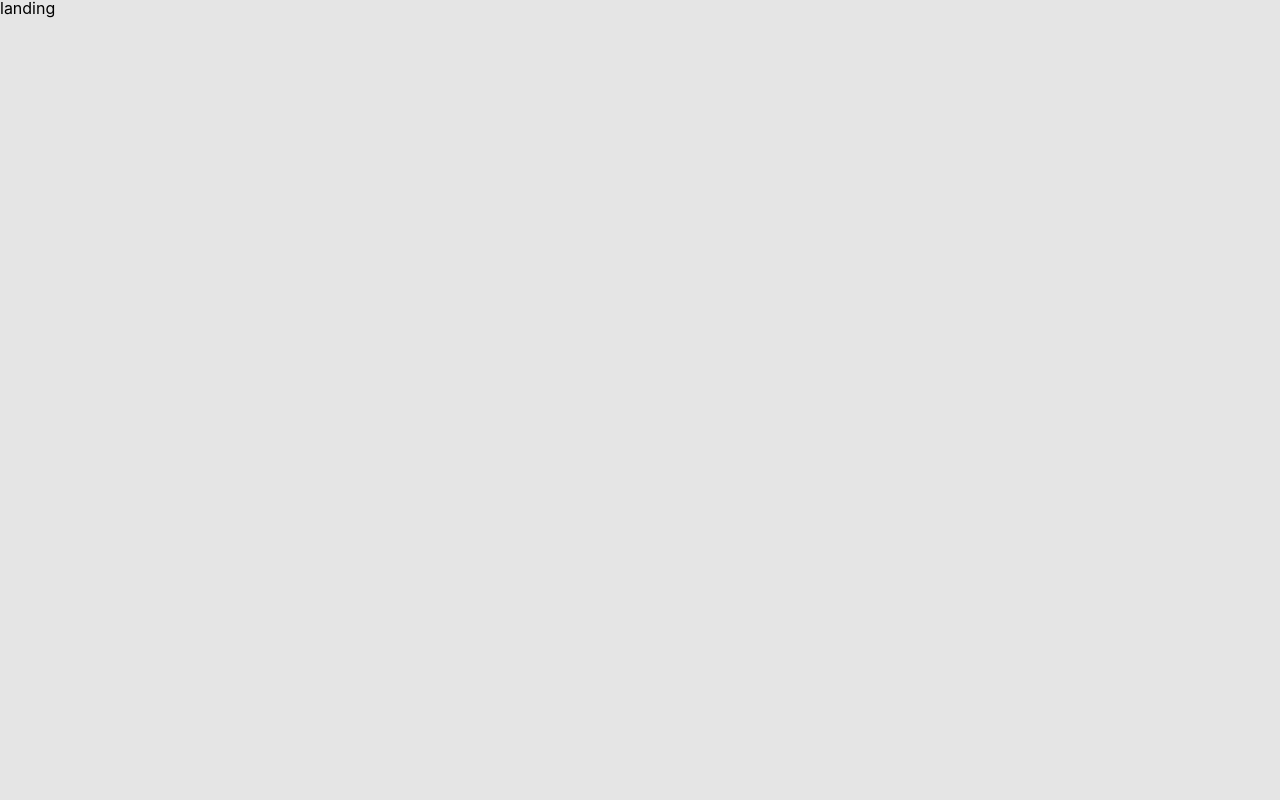
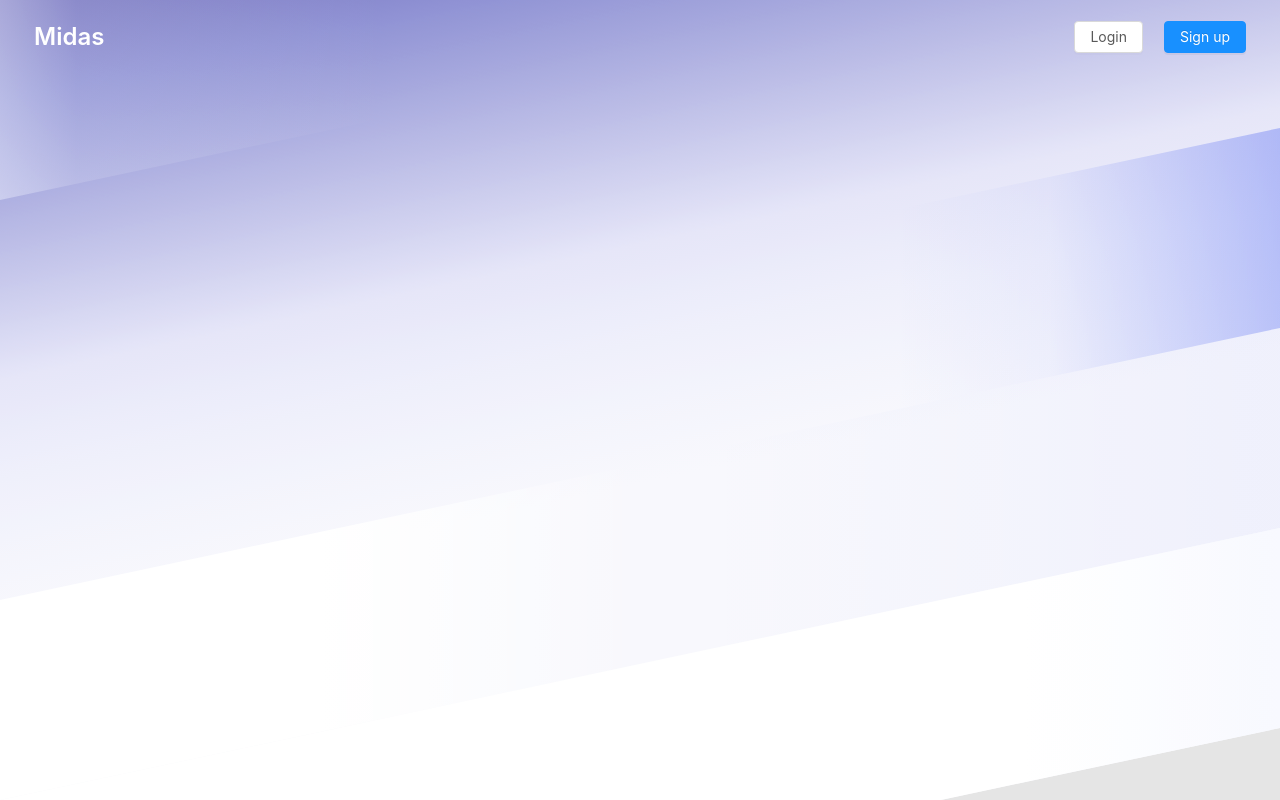
Before and after one commit to IsaacAderogba/midas, a React (Create React App) app in the folder client/: page / in a window 1280 px wide. Built offline with nearby package versions, Linux system fonts and the light colour scheme.

Commit message:
Scaffold marketing header component

```diff
--- /dev/null
+++ b/client/config-overrides.js
@@ -0,0 +1,20 @@
+const { override, fixBabelImports, addLessLoader } = require("customize-cra");
+
+module.exports = override(
+  fixBabelImports("import", {
+    libraryName: "antd",
+    libraryDirectory: "es",
+    style: true
+  }),
+  addLessLoader({
+    javascriptEnabled: true,
+    modifyVars: {
+      "@primary-color": "#5168C2",
+      "@link-color": "#5168C2",
+      "@font-size-base": "16px",
+      "@heading-color": "#1A202C",
+      "@text-color": "#4A5568",
+      "@text-color-secondary": "#A0AEC0"
+    }
+  })
+);
--- /dev/null
+++ b/client/src/components/atoms/Logo.tsx
@@ -0,0 +1,14 @@
+// modules
+import React from "react";
+
+// components
+import { H3 } from "./Text";
+
+// helpers
+import { useTheme } from "../../~reusables/contexts/ThemeProvider";
+
+export const Logo: React.FC = () => {
+  const { colors } = useTheme();
+
+  return <H3 color={colors.white}>Midas</H3>;
+};
--- /dev/null
+++ b/client/src/components/~layout/Container.tsx
@@ -0,0 +1,15 @@
+// modules
+
+// helpers
+import { styled } from "../../~reusables/contexts/ThemeProvider";
+import { MAX_PAGE_WIDTH } from "../../~reusables/constants/dimensions";
+
+export const Container = styled.section`
+  max-width: ${MAX_PAGE_WIDTH}px;
+  margin: 0 auto;
+  padding: 0 ${props => props.theme.space[8]}px;
+
+  @media only screen and (max-width: ${props => props.theme.breakpoints[1]}) {
+    padding: 0 ${props => props.theme.space[6]}px;
+  }
+`;
--- /dev/null
+++ b/client/src/components/~layout/MarketingHeader.tsx
@@ -0,0 +1,32 @@
+// modules
+import React from "react";
+
+// components
+import { Container } from "./Container";
+import { Button } from "antd";
+import { Logo } from "../atoms/Logo";
+
+// helpers
+import { styled } from "../../~reusables/contexts/ThemeProvider";
+
+export const MarketingHeader: React.FC = () => {
+  return (
+    <StyledMarketingHeader>
+      <Logo />
+      <div>
+        <Button>Login</Button>
+        <Button type="primary">Sign up</Button>
+      </div>
+    </StyledMarketingHeader>
+  );
+};
+
+const StyledMarketingHeader = styled(Container)`
+  padding-top: ${p => p.theme.space[7]}px;
+  display: flex;
+  justify-content: space-between;
+  align-items: center;
+  & > div button:first-of-type {
+    margin-right: ${p => p.theme.space[7]}px;
+  }
+`;
--- a/client/src/views/marketing/Landing.tsx
+++ b/client/src/views/marketing/Landing.tsx
@@ -1,11 +1,142 @@
 // modules
-import React from 'react';
-import { RouteComponentProps } from 'react-router-dom';
+import React from "react";
+import { RouteComponentProps } from "react-router-dom";
+
+// components
+import { MarketingHeader } from "../../components/~layout/MarketingHeader";
+
+// helpers
+import { styled } from "../../~reusables/contexts/ThemeProvider";
 
 export const Landing: React.FC<RouteComponentProps> = () => {
   return (
-    <div>
-      landing
-    </div>
-  )
-}
+    <StyledLanding>
+      <div className="stripes">
+        <span></span>
+        <span></span>
+        <span></span>
+        <span></span>
+        <span></span>
+      </div>
+      <MarketingHeader />
+    </StyledLanding>
+  );
+};
+
+const StyledLanding = styled.div`
+  height: 100vh;
+  max-height: 100vh;
+  overflow-y: hidden;
+  position: relative;
+
+  .stripes {
+    top: 0;
+    grid: repeat(5, 200px) / repeat(10, 1fr);
+    -webkit-transform-origin: 0;
+    transform-origin: 0;
+    background: -webkit-gradient(
+      linear,
+      left top,
+      left bottom,
+      from(#507eb1),
+      color-stop(10%, #709dc7),
+      color-stop(38%, #dde9f5),
+      color-stop(48%, #eaf2f9),
+      color-stop(62%, #f6f9fc)
+    );
+    background: linear-gradient(
+      #507eb1,
+      #709dc7 10%,
+      #dde9f5 38%,
+      #eaf2f9 48%,
+      #f6f9fc 62%
+    );
+    filter: hue-rotate(32deg);
+  }
+
+  .stripes {
+    position: absolute;
+    z-index: -2;
+    width: 100%;
+    display: grid;
+    -webkit-transform: skewY(-12deg);
+    transform: skewY(-12deg);
+  }
+
+  .stripes :first-child {
+    grid-column: span 3;
+    background: -webkit-gradient(
+      linear,
+      left top,
+      right top,
+      from(rgba(243, 251, 255, 0.4)),
+      color-stop(20%, rgba(243, 251, 255, 0.15)),
+      to(rgba(243, 251, 255, 0))
+    );
+    background: linear-gradient(
+      100grad,
+      rgba(243, 251, 255, 0.4),
+      rgba(243, 251, 255, 0.15) 20%,
+      rgba(243, 251, 255, 0)
+    );
+  }
+
+  .stripes :nth-child(2) {
+    background: -webkit-gradient(
+      linear,
+      left top,
+      right top,
+      from(rgba(0, 119, 204, 0)),
+      color-stop(40%, rgba(0, 119, 204, 0.05)),
+      to(rgba(0, 119, 204, 0.35))
+    );
+    background: linear-gradient(
+      100grad,
+      rgba(0, 119, 204, 0),
+      rgba(0, 119, 204, 0.05) 40%,
+      rgba(0, 119, 204, 0.35)
+    );
+    grid-area: 3 / span 3 / auto/-1;
+  }
+
+  .stripes :nth-child(3) {
+    background: -webkit-gradient(
+      linear,
+      left top,
+      right top,
+      color-stop(50%, #fff),
+      to(hsla(0, 0%, 100%, 0))
+    );
+    background: linear-gradient(100grad, #fff 50%, hsla(0, 0%, 100%, 0));
+    grid-row: 4;
+    grid-column: span 5;
+  }
+
+  .stripes :nth-child(4) {
+    background: -webkit-gradient(
+      linear,
+      left top,
+      right top,
+      color-stop(10%, rgba(0, 119, 204, 0)),
+      to(rgba(0, 119, 204, 0.05))
+    );
+    background: linear-gradient(
+      100grad,
+      rgba(0, 119, 204, 0) 10%,
+      rgba(0, 119, 204, 0.05)
+    );
+    grid-area: 4 / span 5 / auto/-1;
+  }
+
+  .stripes :nth-child(5) {
+    grid-area: auto/1/-1/-1;
+    background: -webkit-gradient(
+      linear,
+      left top,
+      right top,
+      color-stop(80%, #fff),
+      to(#f5fafd)
+    );
+    background: linear-gradient(100grad, #fff 80%, #f5fafd);
+  }
+`;
--- /dev/null
+++ b/client/src/~reusables/constants/dimensions.tsx
@@ -0,0 +1 @@
+export const MAX_PAGE_WIDTH = 1280;
--- a/client/src/~reusables/contexts/ThemeProvider.tsx
+++ b/client/src/~reusables/contexts/ThemeProvider.tsx
@@ -1,3 +1,7 @@
+/**
+ * If updating the theme values, make sure to also update them
+ * in config.overrides.js
+ */
 import React, { useContext, createContext } from "react";
 import baseStyled, {
   ThemedStyledInterface,
--- a/client/tsconfig.json
+++ b/client/tsconfig.json
@@ -20,6 +20,6 @@
     "jsx": "react"
   },
   "include": [
-    "src"
+    "src", "config-overrides.js"
   ]
 }
```
Also changed, not shown: client/package.json (+10 -4 lines), 2 other files (tests, documents, lock files or other folders).
